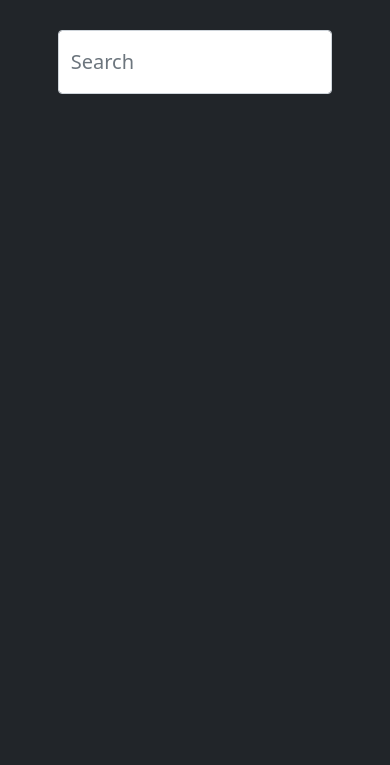
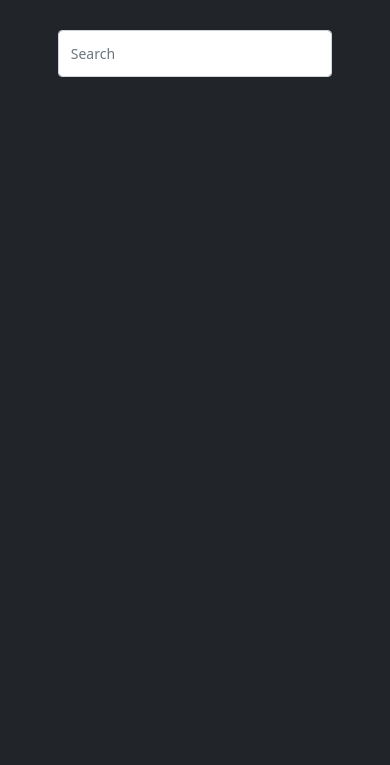
Before and after one commit to Sherzod-Tohirov/imdb-films-list, a plain HTML site: page index.html in a window 390 px wide. Shown: the part 79-844 px from the top of the page. Drawn offline with Linux system fonts and the light colour scheme.

Commit message:
Fiz some issues

```diff
--- a/css/main.css
+++ b/css/main.css
@@ -15,6 +15,7 @@
 
 .search-input {
     font-size: 20px !important;
+    padding: 16px 12px !important;
 }
 
 .card {
@@ -82,4 +83,9 @@
         padding: 5px 5px !important;
         font-size: 12px !important;
     }
+
+    .search-input {
+        padding: 12px !important;
+        font-size: 14px !important;
+    }
 }
--- a/index.html
+++ b/index.html
@@ -11,7 +11,7 @@
 <body class="bg-dark text-white">
     <div class="container">
         <h1 class="text-center my-3 display-3">OMDB Films</h1>
-        <input class="js-input form-control search-input py-3 my-5 w-75 mx-auto" type="search" placeholder="Search" aria-label="Search" required>
+        <input class="js-input form-control my-5 w-75 mx-auto search-input" type="search" placeholder="Search" aria-label="Search" required>
         <button class="btn mode-btn js-mode-btn" type="button">☀️ Light</button>
         <ul class="js-list list-unstyled d-flex justify-content-center gap-4 flex-wrap">
 
```
